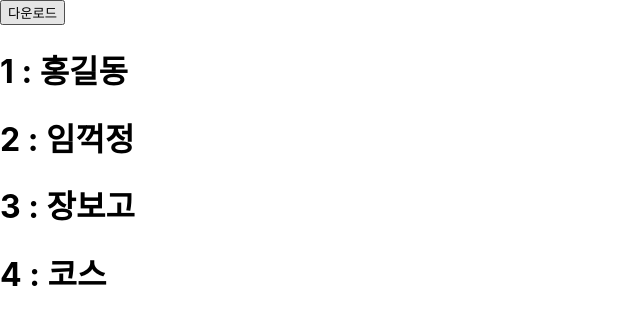
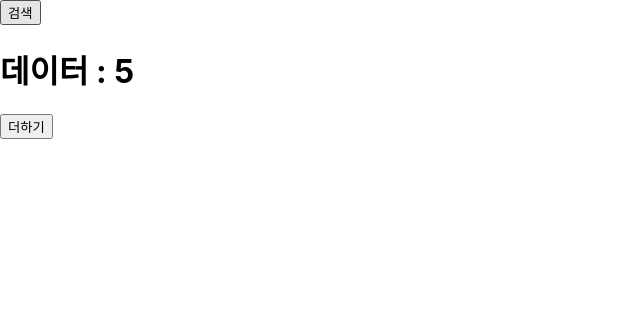
Before and after one commit to braverokmc79/React-SpringBoot-1, a React (Create React App) app in the folder my-app/: page / in a window 1280 px wide. Shown: the top 324 px of the page, without its empty margins (0-640 px from the left). Built offline with nearby package versions, Linux system fonts and the light colour scheme.

Commit message:
6.useState

```diff
--- a/my-app/public/index.html
+++ b/my-app/public/index.html
@@ -28,7 +28,7 @@
   </head>
   <body>
     <noscript>You need to enable JavaScript to run this app.</noscript>
-    <div id="root">11111111</div>
+    <div id="root"></div>
     <!--
       This HTML file is a template.
       If you open it directly in the browser, you will see an empty page.
--- a/my-app/src/App.js
+++ b/my-app/src/App.js
@@ -1,63 +1,39 @@
-import { useState } from "react";
+import { useEffect, useState } from "react";
 import "./App.css";
 
 
-//0.React 엔진 - 데이터변경감지에서UI 그려주는 !
-//1.실행과정(index.html) SPA
-//2.JSX문법
-//3.바벨(자바스크립트 ES5)->ES6
-
-//(1) retrun 시에 하나의 Dom 만 리턴할 수 있다.
-//(2) 변수선언은 let 혹은 const 로만 해야 함.
-//(3) if 사용 불가능 -> 삼항연산자 (조건 ? 값(true) : 값 (false))
-//(4) 조건부 렌더링 (조건 &&  값 true)
-//(5) css 디자인
-// - 내부에 적는 방법
-//- 외부 파일에 적는 방법
-//- 라이브러리 사용 (부트스트랩, component-sytled)
-
+//map, filter, concat, spread, slice
 function App() {
 
-  const [num, setNum] = useState(5);
-  console.log("App 실행됨")
-  let sample = [
-    { id: 1, name: "홍길동" },
-    { id: 2, name: "임꺽정" },
-    { id: 3, name: "장보고" },
-    { id: 4, name: "코스" },
-  ];
-
-  //다운로그 받음
-  const [users, setUsers] = useState(sample);// 레퍼런스가 변경되야 동작!!
+  const [data, setData] = useState(0);
+  const [search, setSearch] = useState(0);
 
   const download = () => {
+    //다운로드 받고 (통신)
+    let downloadData = 5;  //가정
+    setData(downloadData);
+  }
 
-    //기존 데이터 세팅
-    //const a = sample.concat({ id: 5, name: '조자룡' });
-    //console.log(a);
-    // setUsers([...sample]);
-    //setUsers(a);
+  //useEffect 실행시점 :
+  //(1) App() 함수가 최초실행 될때(마운트 될 때) App 그림이 최초 그려질때
+  //(2) 상태 변수가 변경될 때(  dependencyList 에 등록되어 있어야 함)
+  //(3) 의존리스트 관리를 할 수 있다.
+  useEffect(() => {
+    console.log("userEffect 실행됨");
+    download();
+  }, [search]);
 
-    setUsers([...sample, { id: num, name: "조자룡" }]);
-    setNum(num + 1);
-    setUsers.map(u => {
 
-    });
-
-    //concat, filter, 전개연산자, map, slice
-  };
-
-  //랜더링 시점= 상태값 변경
   return (
     <div>
-      <button onClick={download}>다운로드</button>
-      {users.map(u =>
+      <button onClick={() => {
+        setSearch(2);
+      }}>검색</button>
 
-        <h1>{u.id} : {u.name}</h1>
-      )}
-    </div >
-  )
-    ;
+      <h1>데이터 :  {data}</h1>
+      <button onClick={() => { setData(data + 1) }}>더하기</button>
+    </div>
+  );
 
 }
 
--- a/my-app/src/Sub.js
+++ b/my-app/src/Sub.js
@@ -1,5 +1,6 @@
 import React from 'react';
 
+let num = 10;
 const Sub = () => {
 
 
@@ -15,4 +16,5 @@
 
 };
 
+export { num };
 export default Sub;
```
